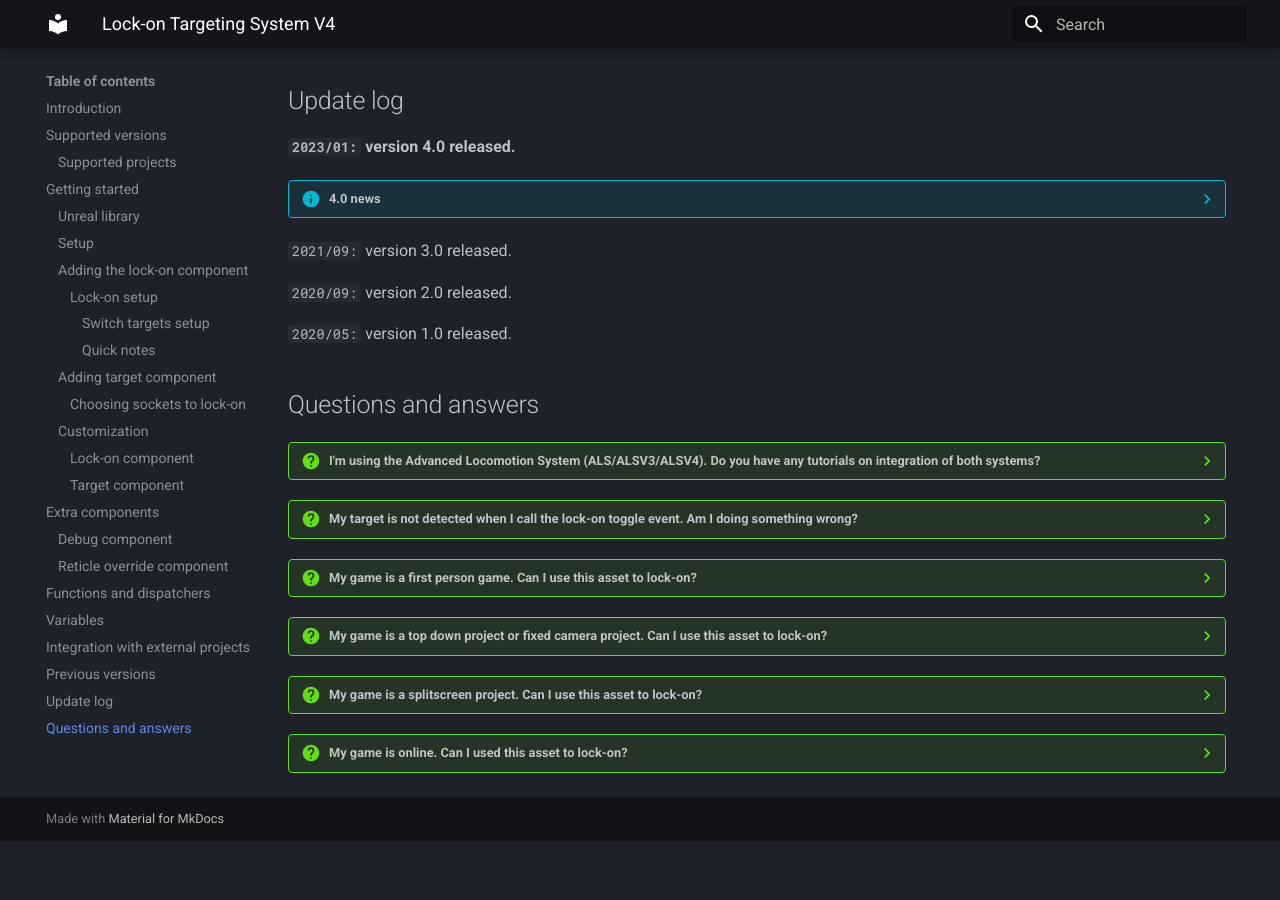
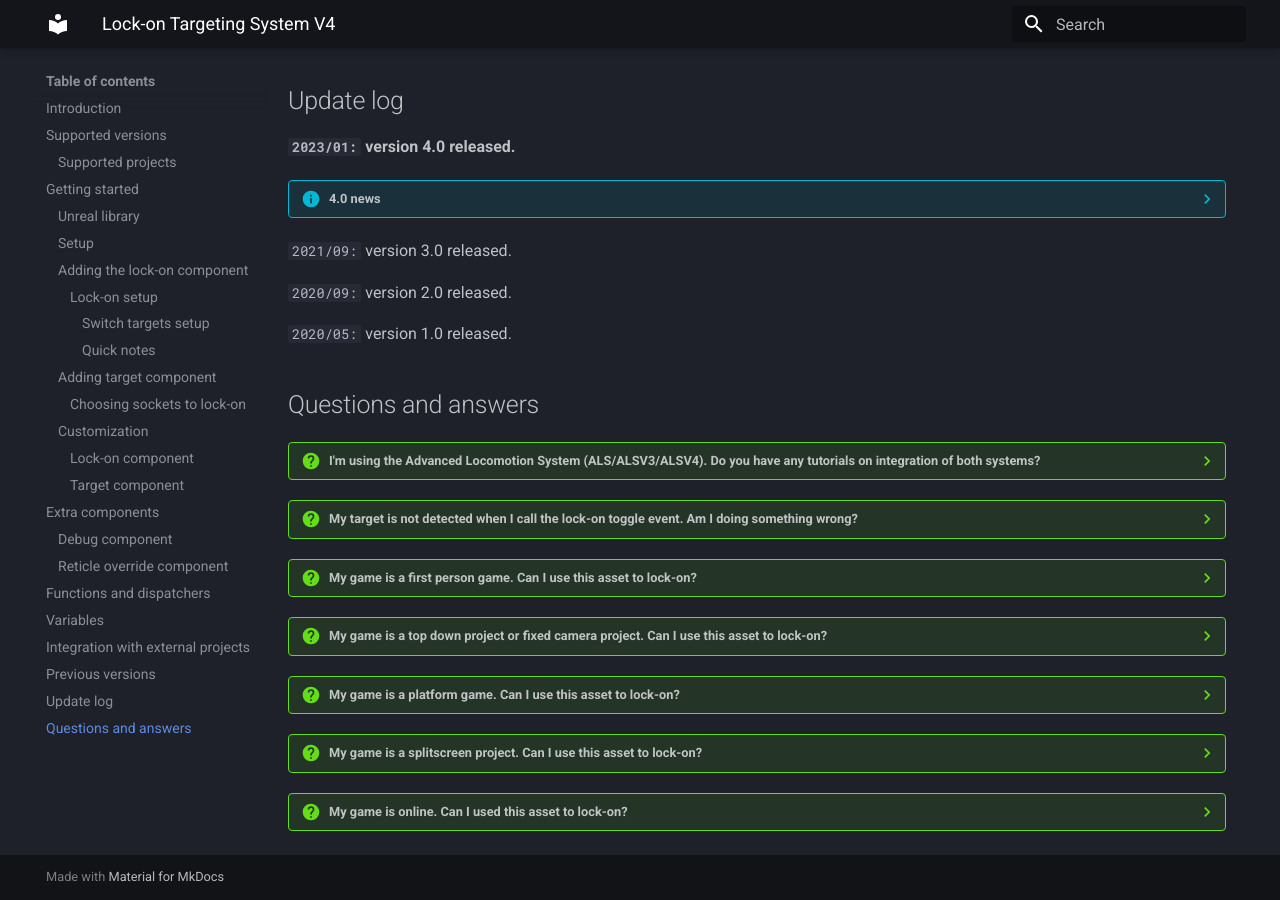
Before and after one commit to alexandrezlima/documentations, an MkDocs documentation site: the page built from docs/lockon.md, in a window 1280 px wide and 900 px high, scrolled down 10729 px. Built offline with MkDocs 1.6.1 and Material for MkDocs 9.7.7, drawn with Linux system fonts in a browser that asks for light colours; before the commit the page ends 11570 px from its top, so only the background shows below that.

Commit message:
Content update.

```diff
--- a/docs/lockon.md
+++ b/docs/lockon.md
@@ -440,10 +440,13 @@ LTS is very flexible. It can be used in many types of projects. One of the most
     3.  Make sure that at least one of the collisions object types in the components of the target are included in the `BPC_LockOn` component, as showed in the [{==#Choosing sockets to lock-on==}](#choosing-sockets-to-lock-on) section.
 
 ??? question "My game is a first person game. Can I use this asset to lock-on?"
-    Yes, you can use this asset to lock-on in a first person project. The setup process is identical to the third person, showed in this documentation ([{==#Getting Started==}](#getting-started)) and in the [tutorial video](https://youtu.be/pr8rlD5Ygtc). I just recommend that you mark the variable `bRotateCharacterAtTarget` as false, because your first person project probably already does that.
+    Yes, you can. The setup process is identical to the third person, showed in this documentation ([{==#Getting Started==}](#getting-started)) and in the [tutorial video](https://youtu.be/pr8rlD5Ygtc). I just recommend that you mark the variable `bRotateCharacterAtTarget` as false, because your first person project probably already does that.
 
 ??? question "My game is a top down project or fixed camera project. Can I use this asset to lock-on?"
     Yes, you can. [Here is a video](https://youtu.be/zYj4zVBlftE?list=PLHdESzTufIOS8v6lpmFAojAq0arxGNomT) showing how you can do that. The basic ideia is to mark the variable `SearchTargetBaseDirection` of the `BPC_LockOn` component as `UseCharacterDirection`.
+
+??? question "My game is a platform game. Can I use this asset to lock-on?"
+    Yes, you can. The setup process is similar to the question above, but in this case, mark the variable `bRotateCamera` as false.
 
 ??? question "My game is a splitscreen project. Can I use this asset to lock-on?"
     Yes, you can. This system includes native support for splitscreen projects.
```
